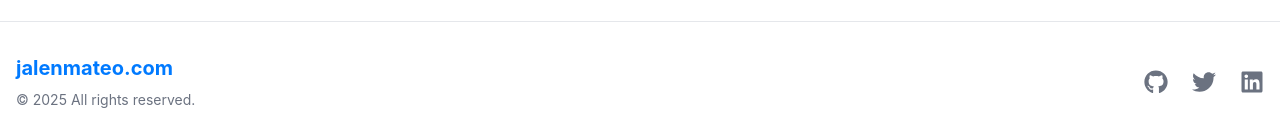
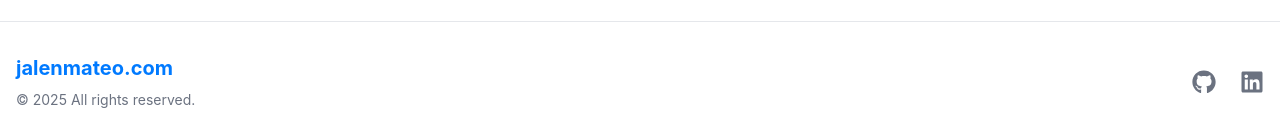
Before and after one commit to jalenmateo/portfolio-website, a Next.js app: page / in a window 1280 px wide. Shown: the part 3220-3359 px from the top of the page. Built offline with nearby package versions, Linux system fonts and the light colour scheme.

Commit message:
getting rid of fatwitter

```diff
--- a/src/app/components/Footer.tsx
+++ b/src/app/components/Footer.tsx
@@ -1,5 +1,5 @@
 import Link from 'next/link'
-import { FaGithub, FaTwitter, FaLinkedin } from 'react-icons/fa'
+import { FaGithub, FaLinkedin } from 'react-icons/fa'
 
 export default function Footer() {
   return (
@@ -17,7 +17,7 @@
 
           <div className="flex space-x-6">
             <a
-              href="https://github.com/yourusername"
+              href="https://github.com/jalenmateo"
               target="_blank"
               rel="noopener noreferrer"
               className="text-secondary hover:text-primary transition-colors"
@@ -25,15 +25,7 @@
               <FaGithub className="h-6 w-6" />
             </a>
             <a
-              href="https://twitter.com/yourusername"
-              target="_blank"
-              rel="noopener noreferrer"
-              className="text-secondary hover:text-primary transition-colors"
-            >
-              <FaTwitter className="h-6 w-6" />
-            </a>
-            <a
-              href="https://linkedin.com/in/yourusername"
+              href="https://www.linkedin.com/in/jalenmateo/"
               target="_blank"
               rel="noopener noreferrer"
               className="text-secondary hover:text-primary transition-colors"
```
Also changed, not shown: src/app/components/Hero.tsx (+1 -11 lines).
